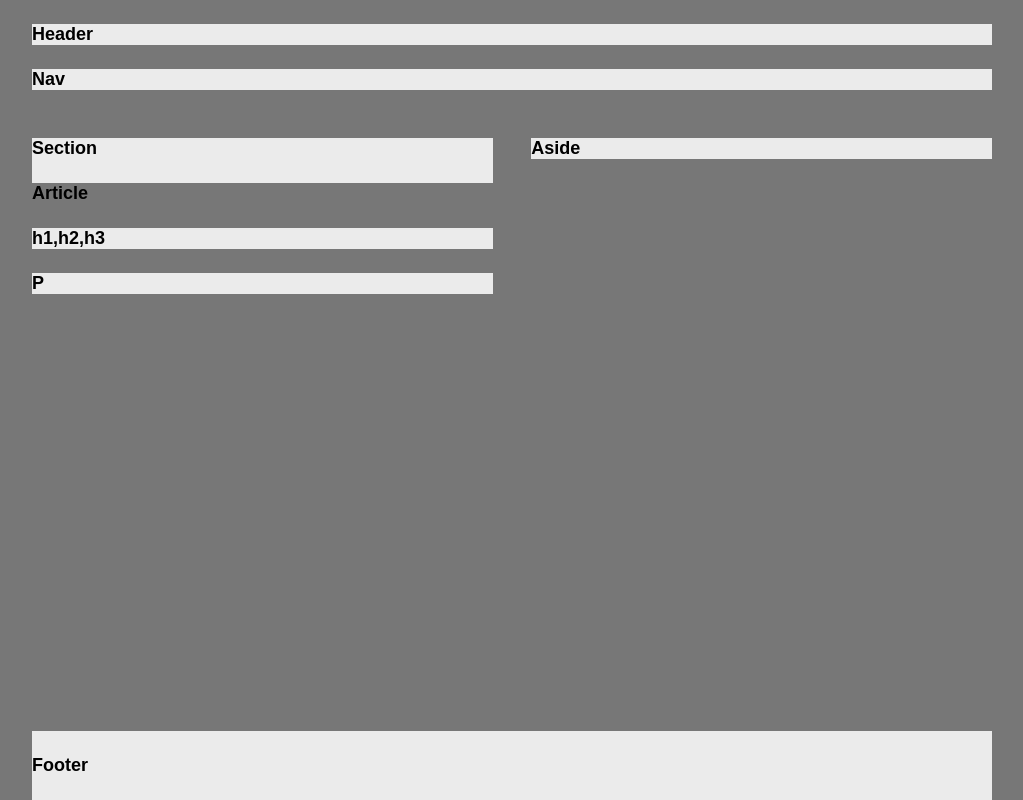
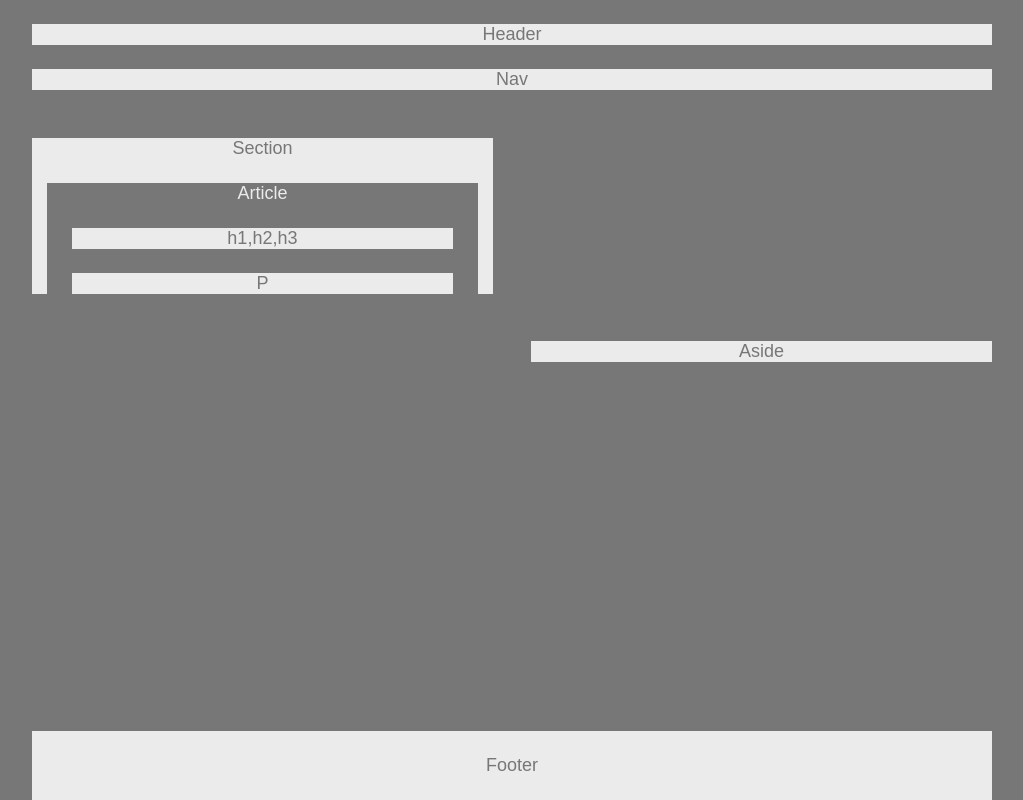
Before and after one commit to Citizen32/HW-Wireframe, a plain HTML site: page index.html in a window 1280 px wide. Shown: the whole page, without its empty margins (128-1151 px from the left). Drawn offline with Linux system fonts and the light colour scheme.

Commit message:
Changed text color, make text weight lighter. So far I can't adjust the size of each block.

```diff
--- a/index.html
+++ b/index.html
@@ -21,15 +21,18 @@
 	</div>
 
 
-<div>
 	<div id="Section">
 		<div class="row">
 			<h4>Section</h4>
 				<div id="Article">
+					<div id="Article-White">
 						<h4>Article</h4>
+					</div>
+
 					<div id="Headers">
 						<h4>h1,h2,h3</h4>
 					</div>
+
 					<div id="P">
 						<h4>P</h4>
 					</div>
@@ -43,10 +46,9 @@
 			<h4>Aside</h4>
 		</div>
 	</div>
-</div>
 
 <footer>
-	<h4>Footer</h4>
+	<h4 class="row">Footer</h4>
 </footer>
 
 
--- a/style.css
+++ b/style.css
@@ -1,18 +1,23 @@
 *{
 	font-family: Arial, Helvetica Neue, Helvetica, san-serif;
 	font-size: 18px;
+	font-weight: lighter;
 }
 
 
 body {
   width: 960px;
-  height: 100%;
   margin: 0 auto;
   background-color: #777;
  }
 
+ #Header {
+  }
+
  .row {
  	background-color: #ebebeb;
+ 	text-align: center;
+ 	color: #777;
  }
 
 #Section {
@@ -20,22 +25,34 @@ body {
 	width: 48%;
 }
 
+#Article {
+	background-color: #777;
+	margin-left: 15px;
+	margin-right: 15px;
+}
+#Article-White{
+	color: #ebebeb;
+}
+
+#Headers {
+	background-color: #ebebeb;
+	margin-right: 25px;
+	margin-left: 25px;
+	text-align: center;
+}
+
+#P {
+	background-color: #ebebeb;
+	margin-right: 25px;
+	margin-left: 25px;
+}
+
 #Aside {
 	float: right;
 	width: 48%;
 }
 
-#Article {
-	background-color: #777;
-}
 
-#Headers {
-	background-color: #ebebeb;
-}
-
-#P {
-	background-color: #ebebeb;
-}
 
 footer{
 	width: 960px;
@@ -43,3 +60,7 @@ footer{
 	bottom: 0;
    	background-color: #ebebeb;
 }
+
+div {
+	clear: left;
+}
```
Lines whose indentation alone changed are shown as unchanged.
